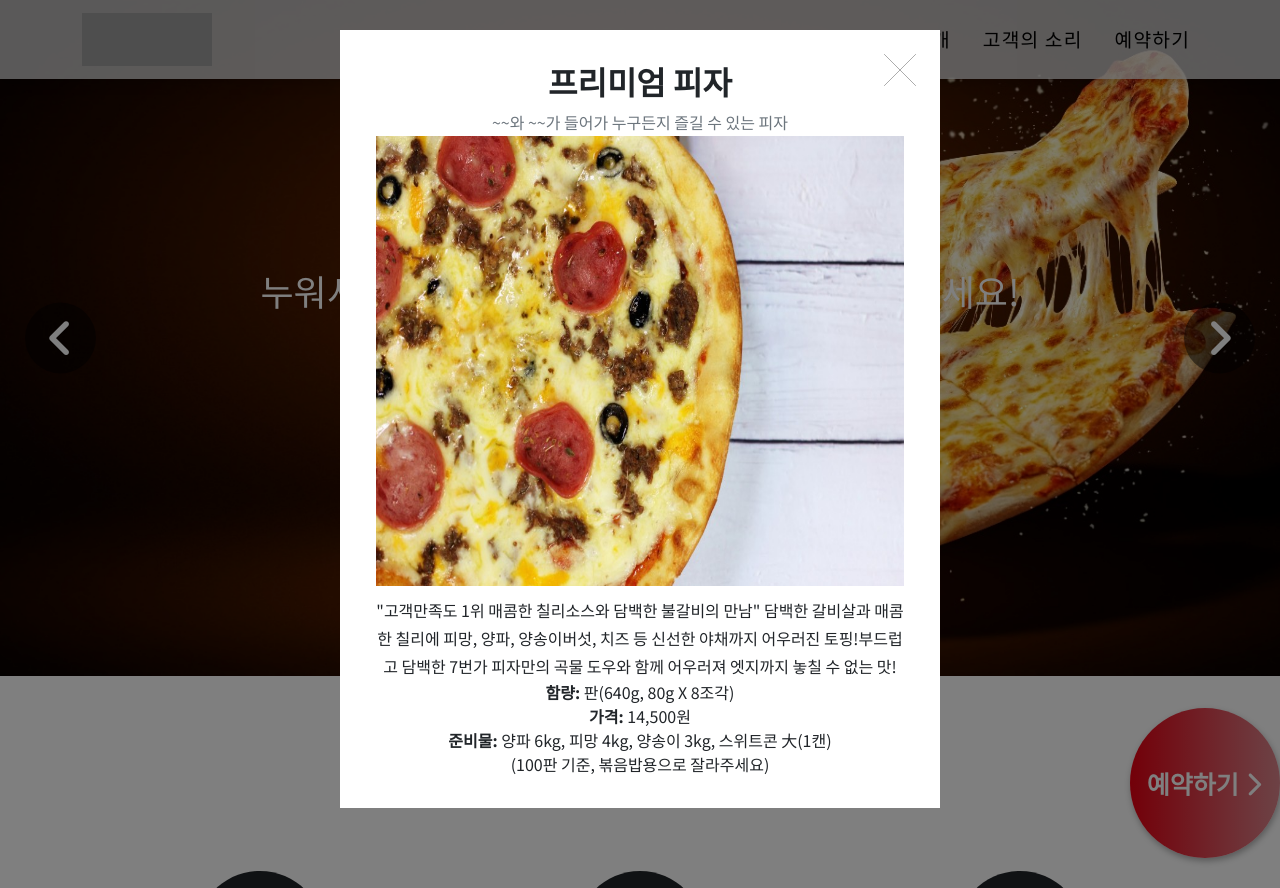
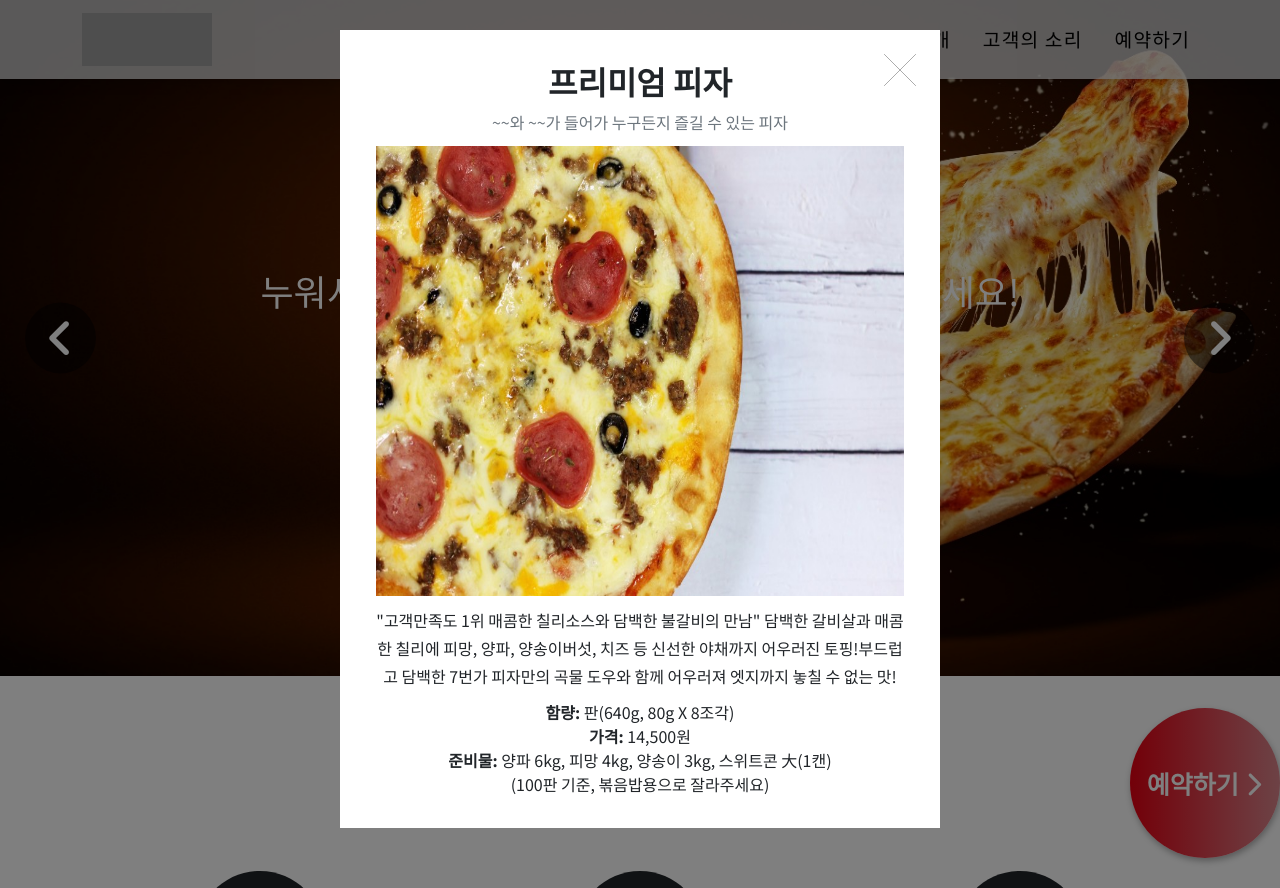
Before and after one commit to Taemin1234/LaMain-pizza, a PHP site: page / in a window 1280 px wide, after a click that opens the changed part. Run offline with PHP 8.4, Linux system fonts and the light colour scheme; some libraries are stand-ins or nearby versions; grey boxes are pictures that could not be loaded.

Commit message:
Add files via upload

```diff
--- a/css/main.css
+++ b/css/main.css
@@ -1560,6 +1560,10 @@ textarea.form-control.is-invalid {
   margin-bottom: 10px;
 }
 
+.modal-body p {
+  margin-bottom: 10px;
+}
+
 .modal-footer {
   display: flex;
   flex-wrap: wrap;
```
